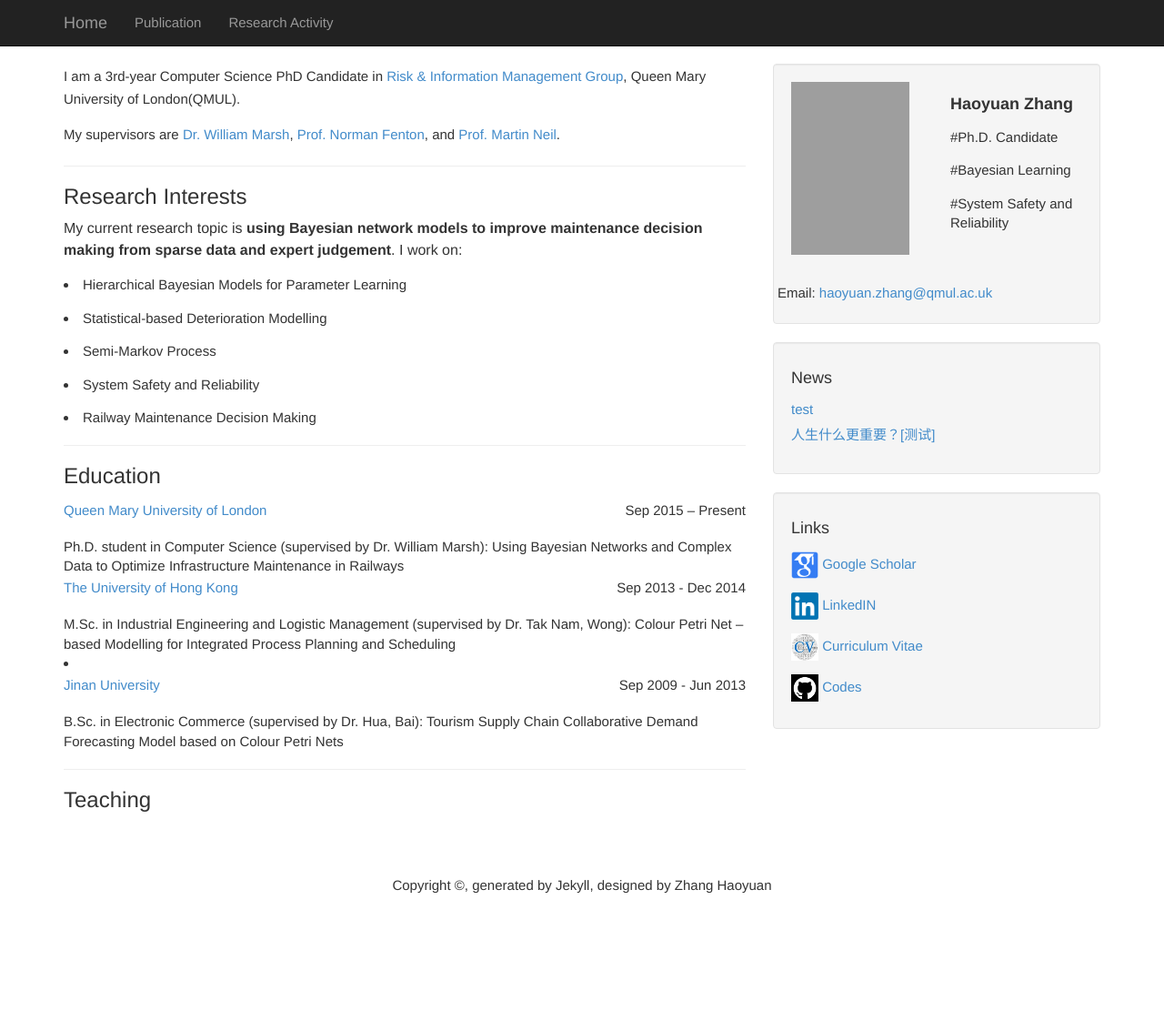
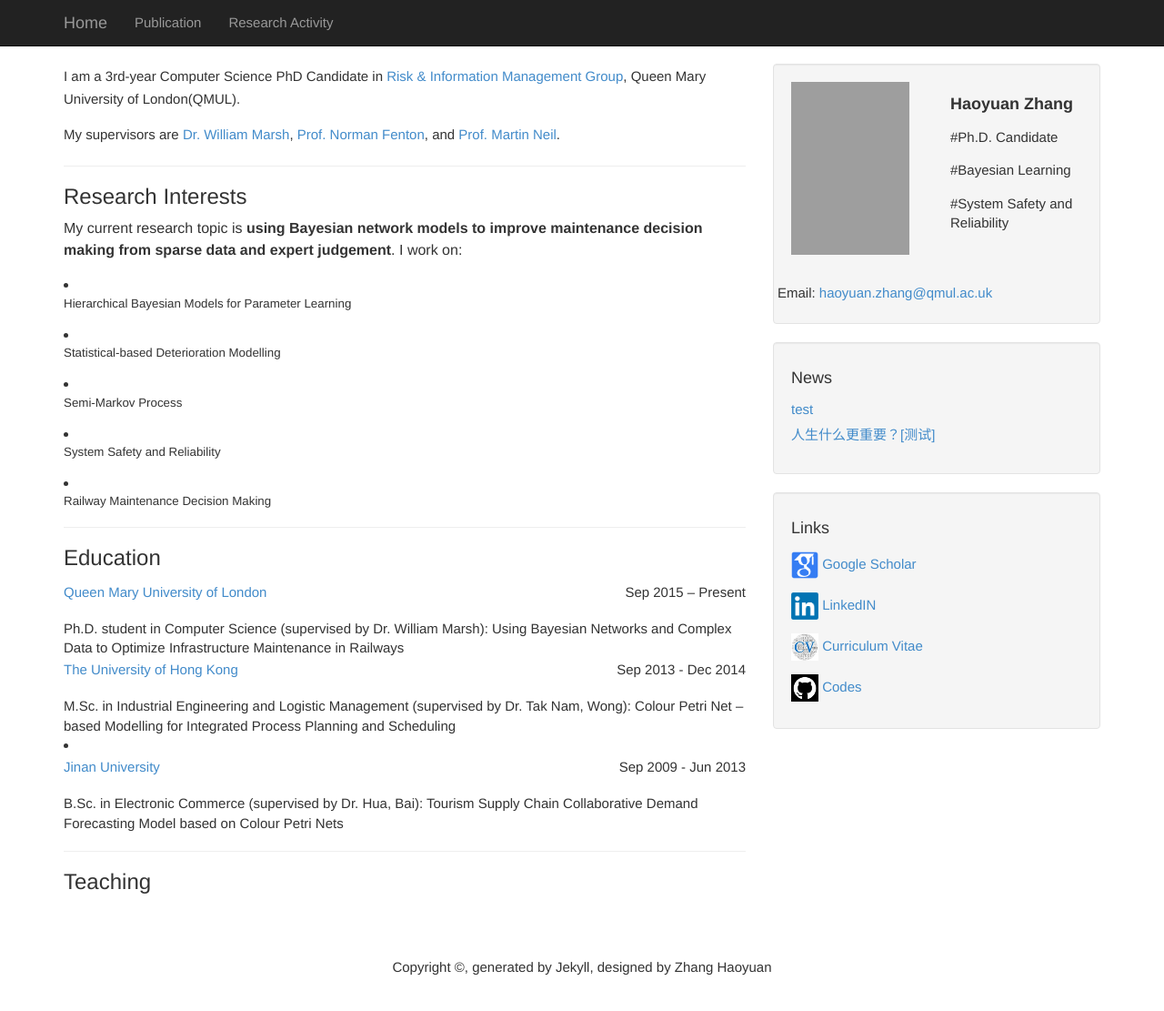
Before and after one commit to july0905/haoyuanzhang1990.github.io, a Jekyll site: the page built from index.html, in a window 1280 px wide and 1124 px high. Shown: the top 1111 px of the window at 91% size. Built offline with Jekyll 4.4.1, drawn with Linux system fonts in a browser that asks for light colours; the list of posts is cut into pages by our own code; grey boxes are pictures that could not be loaded.

Commit message:
Update index.html

```diff
--- a/index.html
+++ b/index.html
@@ -17,20 +17,40 @@ My supervisors are <a href="http://www.eecs.qmul.ac.uk/~william/">Dr. William Ma
 <br />
 </p>
 
-<p></p>
 
-<li>Hierarchical Bayesian Models for Parameter Learning</li>
-<p></p>
-<li>Statistical-based Deterioration Modelling</li>
-<p></p>
 
-<li>Semi-Markov Process</li>
-<p></p>
+<li>
+<p style="line-height:1.2">
+    <span style="font-size:10pt">Hierarchical Bayesian Models for Parameter Learning
+<br />
+</p></li>
 
-<li>System Safety and Reliability</li>
-<p></p>
 
-<li>Railway Maintenance Decision Making</li>
+<li>
+<p style="line-height:1.2">
+    <span style="font-size:10pt">Statistical-based Deterioration Modelling
+<br />
+</p></li>
+
+<li>
+<p style="line-height:1.2">
+    <span style="font-size:10pt">Semi-Markov Process
+<br />
+</p></li>
+
+
+<li>
+<p style="line-height:1.2">
+    <span style="font-size:10pt">System Safety and Reliability
+<br />
+</p></li>
+
+<li>
+<p style="line-height:1.2">
+    <span style="font-size:10pt">Railway Maintenance Decision Making
+<br />
+</p></li>
+
 
 
 
@@ -41,7 +61,7 @@ My supervisors are <a href="http://www.eecs.qmul.ac.uk/~william/">Dr. William Ma
 <a href="http://www.qmul.ac.uk/" target="_blank">Queen Mary University of London</a><span style="float:right;">Sep 2015 – Present </span>
 </p>
 Ph.D. student in Computer Science (supervised by Dr. William Marsh): Using Bayesian Networks and Complex Data to Optimize Infrastructure Maintenance in Railways
-
+<br>
 
 <p style="text-align:left;">
 <a href="http://www.hku.hk/" target="_blank">
```
